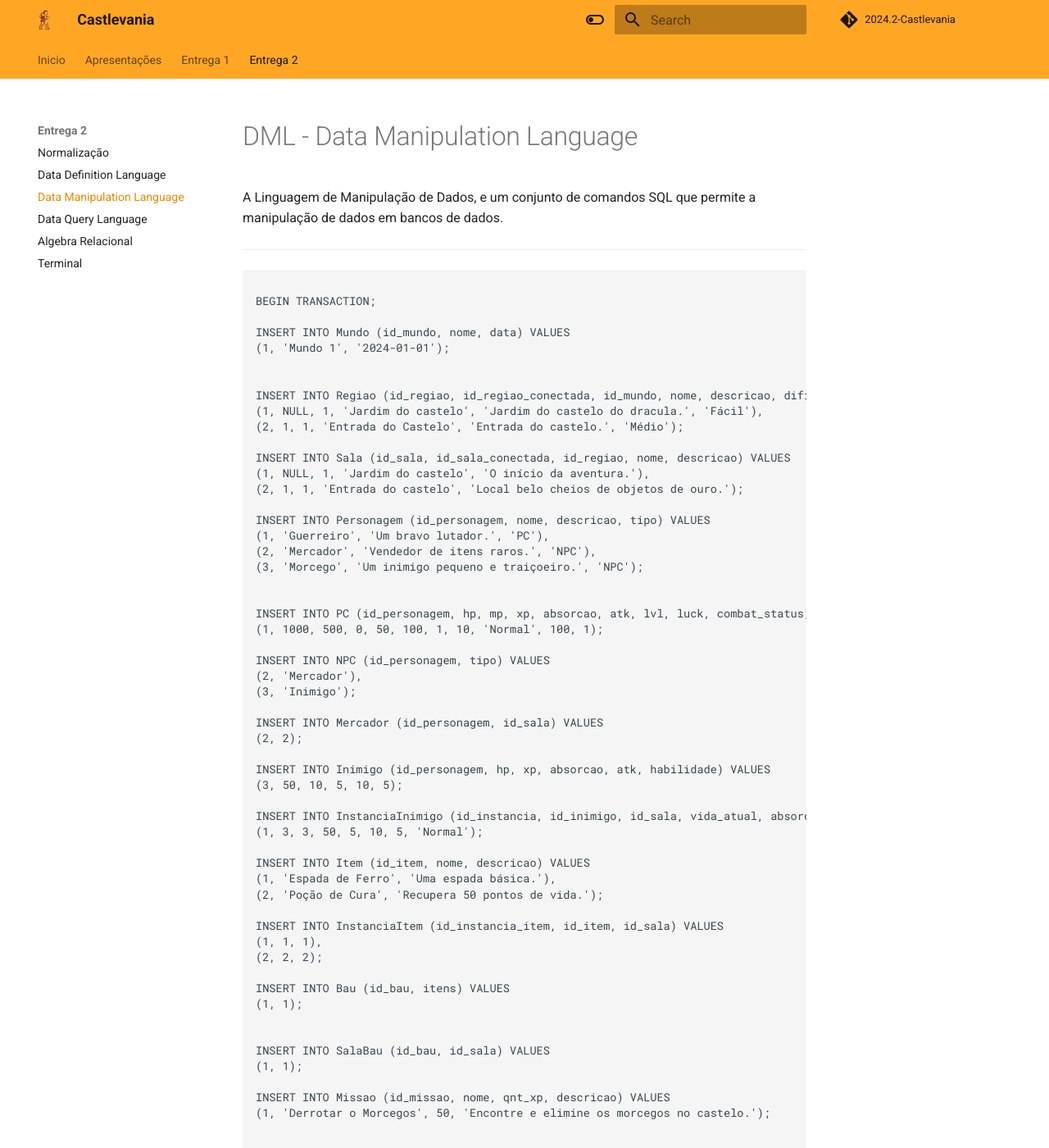
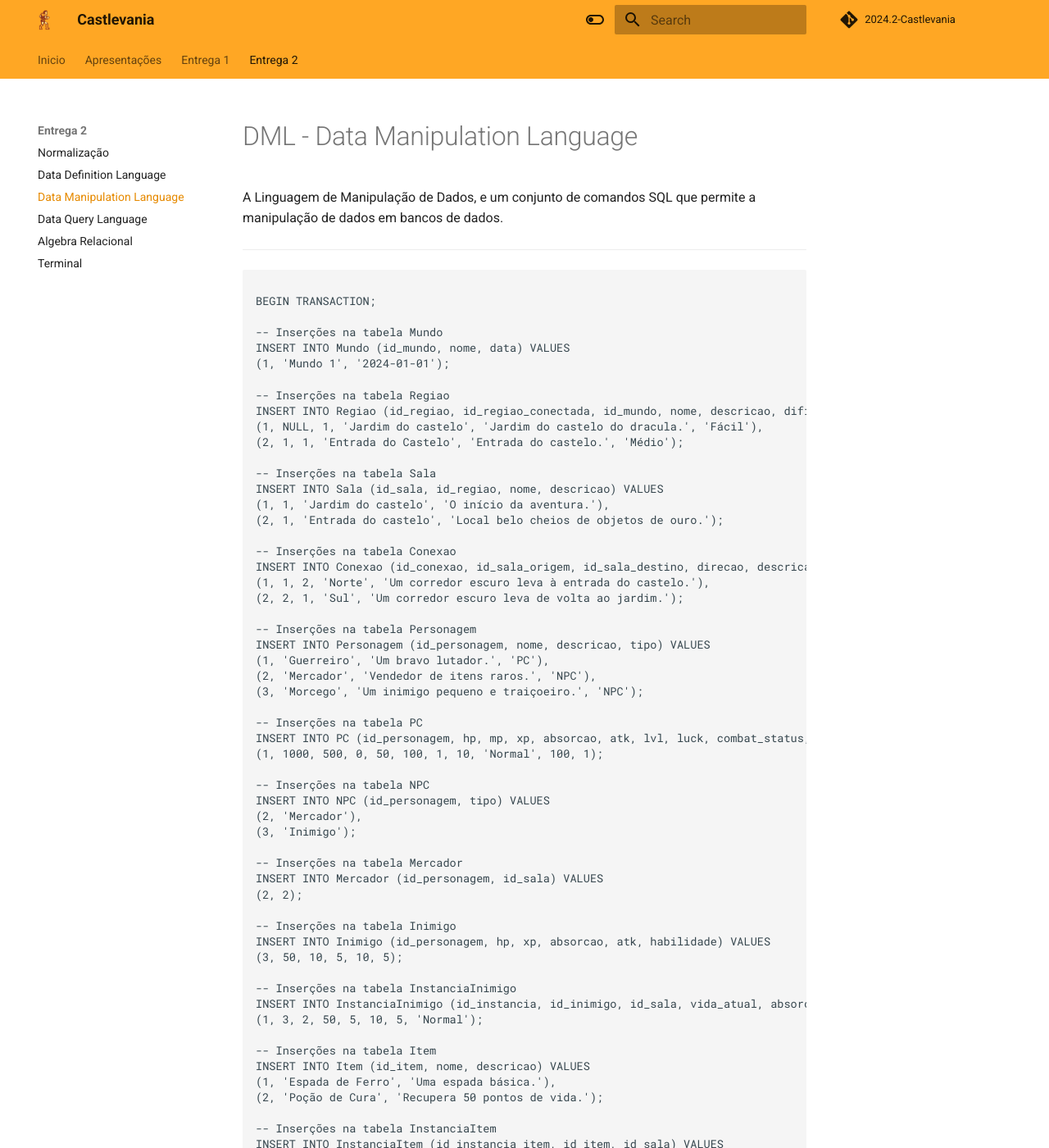
Before and after one commit to SBD1/2024.2-Castlevania, an MkDocs documentation site: the page built from docs/modulo2/dml.md, in a window 1280 px wide and 1400 px high. Shown: the whole window at 82% size. Built offline with MkDocs 1.6.1 and Material for MkDocs 9.7.7, drawn with Linux system fonts in a browser that asks for light colours; comment, search, counter and statistics services are not loaded; some of the changed text lies outside the part shown.

Commit message:
feat: update DML

````diff
--- a/docs/modulo2/dml.md
+++ b/docs/modulo2/dml.md
@@ -8,76 +8,112 @@
 
 BEGIN TRANSACTION;
 
+-- Inserções na tabela Mundo
 INSERT INTO Mundo (id_mundo, nome, data) VALUES
 (1, 'Mundo 1', '2024-01-01');
 
-
+-- Inserções na tabela Regiao
 INSERT INTO Regiao (id_regiao, id_regiao_conectada, id_mundo, nome, descricao, dificuldade) VALUES
 (1, NULL, 1, 'Jardim do castelo', 'Jardim do castelo do dracula.', 'Fácil'),
 (2, 1, 1, 'Entrada do Castelo', 'Entrada do castelo.', 'Médio');
 
-INSERT INTO Sala (id_sala, id_sala_conectada, id_regiao, nome, descricao) VALUES
-(1, NULL, 1, 'Jardim do castelo', 'O início da aventura.'),
-(2, 1, 1, 'Entrada do castelo', 'Local belo cheios de objetos de ouro.');
+-- Inserções na tabela Sala
+INSERT INTO Sala (id_sala, id_regiao, nome, descricao) VALUES
+(1, 1, 'Jardim do castelo', 'O início da aventura.'),
+(2, 1, 'Entrada do castelo', 'Local belo cheios de objetos de ouro.');
 
+-- Inserções na tabela Conexao
+INSERT INTO Conexao (id_conexao, id_sala_origem, id_sala_destino, direcao, descricao_conexao) VALUES
+(1, 1, 2, 'Norte', 'Um corredor escuro leva à entrada do castelo.'),
+(2, 2, 1, 'Sul', 'Um corredor escuro leva de volta ao jardim.');
+
+-- Inserções na tabela Personagem
 INSERT INTO Personagem (id_personagem, nome, descricao, tipo) VALUES
 (1, 'Guerreiro', 'Um bravo lutador.', 'PC'),
 (2, 'Mercador', 'Vendedor de itens raros.', 'NPC'),
 (3, 'Morcego', 'Um inimigo pequeno e traiçoeiro.', 'NPC');
 
-
+-- Inserções na tabela PC
 INSERT INTO PC (id_personagem, hp, mp, xp, absorcao, atk, lvl, luck, combat_status, coins, id_sala) VALUES
 (1, 1000, 500, 0, 50, 100, 1, 10, 'Normal', 100, 1);
 
+-- Inserções na tabela NPC
 INSERT INTO NPC (id_personagem, tipo) VALUES
 (2, 'Mercador'),
 (3, 'Inimigo');
 
+-- Inserções na tabela Mercador
 INSERT INTO Mercador (id_personagem, id_sala) VALUES
 (2, 2);
 
+-- Inserções na tabela Inimigo
 INSERT INTO Inimigo (id_personagem, hp, xp, absorcao, atk, habilidade) VALUES
 (3, 50, 10, 5, 10, 5);
 
+-- Inserções na tabela InstanciaInimigo
 INSERT INTO InstanciaInimigo (id_instancia, id_inimigo, id_sala, vida_atual, absorcao, atk, habilidade, combat_status) VALUES
-(1, 3, 3, 50, 5, 10, 5, 'Normal');
+(1, 3, 2, 50, 5, 10, 5, 'Normal');
 
+-- Inserções na tabela Item
 INSERT INTO Item (id_item, nome, descricao) VALUES
 (1, 'Espada de Ferro', 'Uma espada básica.'),
 (2, 'Poção de Cura', 'Recupera 50 pontos de vida.');
 
+-- Inserções na tabela InstanciaItem
 INSERT INTO InstanciaItem (id_instancia_item, id_item, id_sala) VALUES
 (1, 1, 1),
 (2, 2, 2);
 
+-- Inserções na tabela Bau
 INSERT INTO Bau (id_bau, itens) VALUES
 (1, 1);
 
-
+-- Inserções na tabela SalaBau
 INSERT INTO SalaBau (id_bau, id_sala) VALUES
 (1, 1);
 
+-- Inserções na tabela Missao
 INSERT INTO Missao (id_missao, nome, qnt_xp, descricao) VALUES
 (1, 'Derrotar o Morcegos', 50, 'Encontre e elimine os morcegos no castelo.');
 
-
+-- Inserções na tabela MissoesRealizadas
 INSERT INTO MissoesRealizadas (id_missao, id_pc) VALUES
 (1, 1);
 
-
+-- Inserções na tabela Combate
 INSERT INTO Combate (id_combate, id_pc, id_inimigo, resultado) VALUES
 (1, 1, 1, 'venceu');
 
-INSERT INTO Inventario (id_inventario, id_instacia_item ) VALUES
-(1, 1);
+-- Inserções na tabela Efeito
+INSERT INTO Efeito (id_efeito, alcance, duracao) VALUES
+(1, 0, 1);
 
-INSERT INTO Loja(id_loja, id_mercador, id_instacia_item) VALUES
-(1,1,1);
+-- Inserções na tabela Consumivel
+INSERT INTO Consumivel (id_item, id_efeito, quantidade) VALUES
+(2, 1, 1);
 
-INSERT INTO Contrato(id_missao, id_dependencia, id_contratante) VALUES
-(1,1,1)
+-- Inserções na tabela Chave
+INSERT INTO Chave (id_item, bau_requerido) VALUES
+(1, 'Bau1');
+
+-- Inserções na tabela Arma
+INSERT INTO Arma (id_item, dano) VALUES
+(1, 100);
+
+-- Inserções na tabela Habilidade
+INSERT INTO Habilidade (id_habilidade, id_habilidade_dependente, id_grimorio, efeito, tipo, custo_mp) VALUES
+(1, 1, 1, 'Cura', 'Suporte', 50);
+
+-- Inserções na tabela Grimorio
+INSERT INTO Grimorio (id_item, xp_necessario, id_habilidade) VALUES
+(1, 100, 1);
+
+-- Inserções na tabela Contrato
+INSERT INTO Contrato (id_missao, id_dependencia, id_contratante) VALUES
+(1, 1, 2);
 
 COMMIT;
+
 ```
 
 <center>
@@ -88,4 +124,5 @@
 | `1.0`  | 22/12/2024 | Primeira versão do DML | [Márcio Henrique](https://github.com/DeM4rcio)  |
 | `1.1`  | 22/12/2024 | Complementando a primeira versão do DML | [Márcio Henrique](https://github.com/DeM4rcio)  |
 | `1.1`  | 12/01/2024 | Complementando DML | [Márcio Henrique](https://github.com/DeM4rcio)  |
+| `2.0`  | 01/02/2025 | Segunda versão do DML | [Diego Carlito](https://github.com/DiegoCarlito)  |
 </center>
````
Also changed, not shown: 1 other file.
